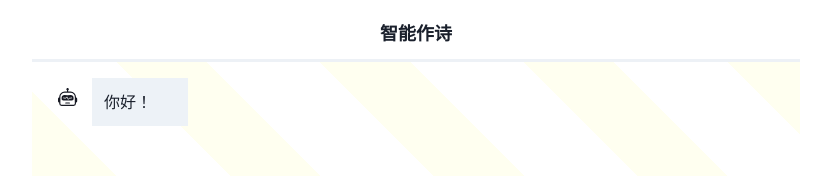
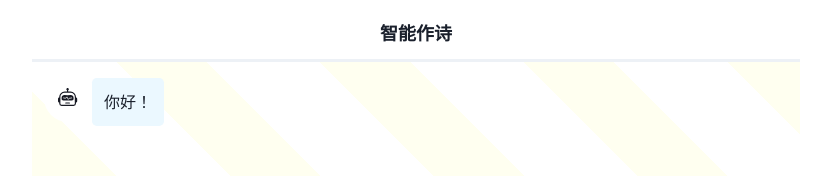
Before and after one commit to doge2x/baidu-poem, a Next.js app: page / in a window 1280 px wide. Shown: the top 176 px of the page, without its empty margins (224-1055 px from the left). Built offline with nearby package versions, Linux system fonts and the light colour scheme.

Commit message:
refactor(ui): 对话气泡增加圆角

```diff
--- a/components/Messages.tsx
+++ b/components/Messages.tsx
@@ -13,9 +13,9 @@
 
 const AiMessage = ({ children }: { children: React.ReactNode }) => {
   return (
-    <Flex w="100%">
-      <Avatar bg="transparent" color="gray.900" icon={<BsRobot />}></Avatar>
-      <Flex bg="gray.100" minW="24" maxW="56" my="1" p="3">
+    <Flex w="100">
+      <Avatar bg="white" color="gray.900" icon={<BsRobot />}></Avatar>
+      <Flex bg="blue.50" borderRadius="0.3rem" maxW="56" my="1" p="3">
         <Text>{children}</Text>
       </Flex>
     </Flex>
@@ -25,7 +25,7 @@
 const UserMessage = ({ children }: { children: React.ReactNode }) => {
   return (
     <Flex w="100%" justify="flex-end">
-      <Flex bg="yellow.200" minW="24" maxW="56" my="1" p="3">
+      <Flex bg="yellow.200" borderRadius="0.3rem" maxW="56" my="1" p="3">
         <Text>{children}</Text>
       </Flex>
     </Flex>
```
